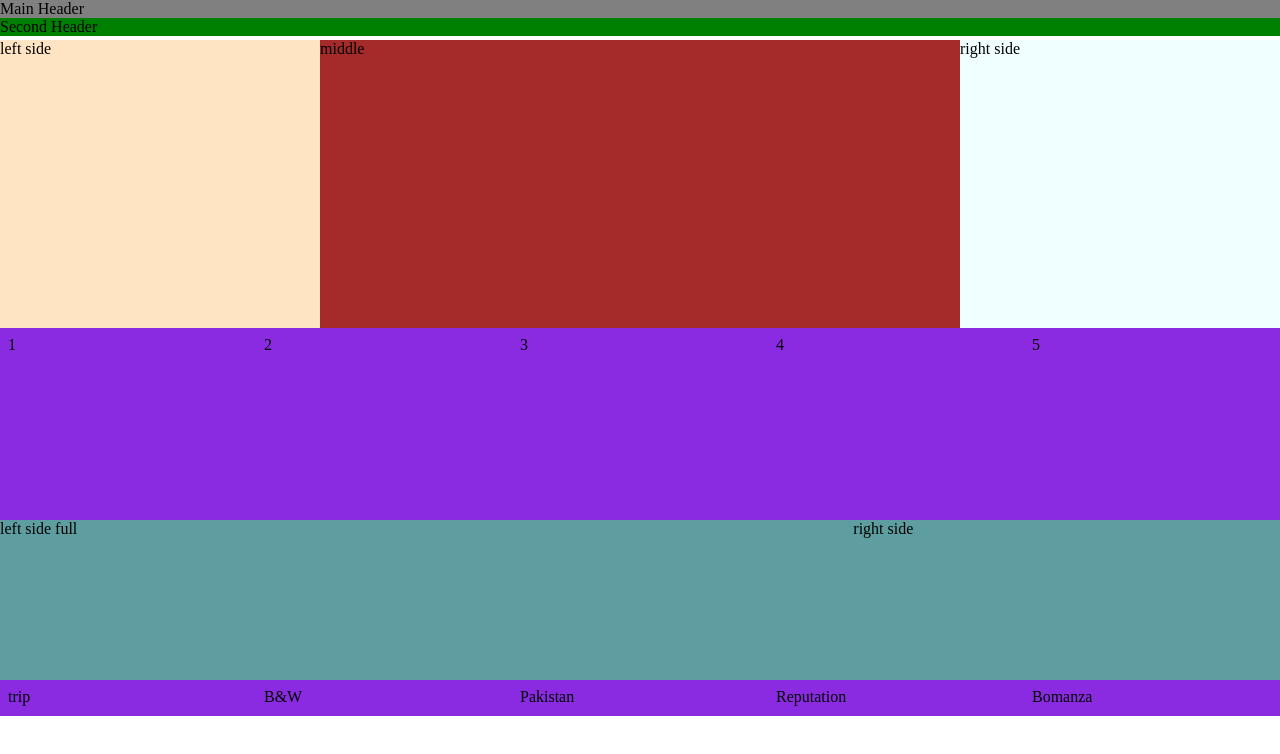
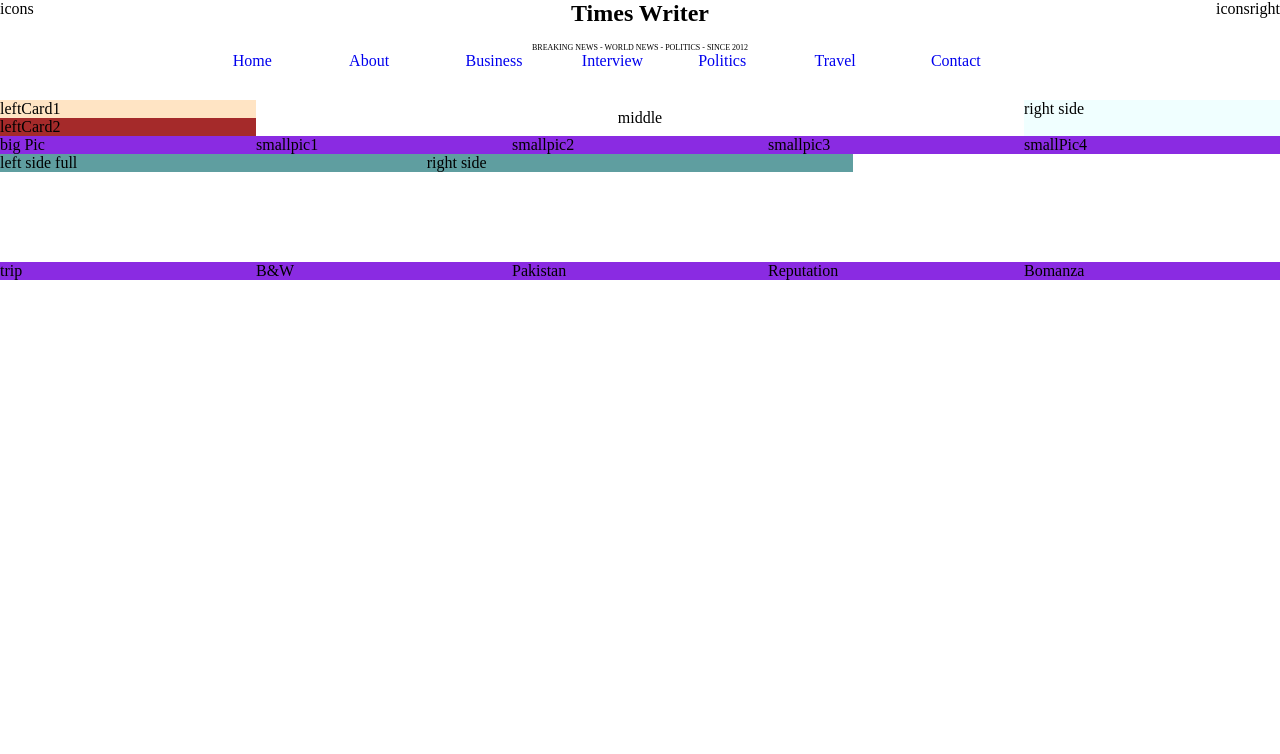
Before and after one commit to elenaRotari/31_05_22_aufgabe, a plain HTML site: page index.html in a window 1280 px wide. Drawn offline with Linux system fonts and the light colour scheme.

Commit message:
added some structure

```diff
--- a/index.html
+++ b/index.html
@@ -9,21 +9,38 @@
   </head>
   <body>
     <header>
-      <div>Main Header</div>
-      <div>Second Header</div>
+      <section class="navContainer1">
+        <div class="iconsLeft">icons</div>
+        <div class="times flexColummn centerDirection">
+          <h1>Times Writer</h1>
+          <p>BREAKING NEWS - WORLD NEWS - POLITICS - SINCE 2012</p>
+        </div>
+
+        <div class="iconsRight">iconsright</div>
+      </section>
+      <section class="navContainer2">
+        <div class="home"><a href="#">Home</a></div>
+        <div class="about"><a href="#">About</a></div>
+        <div class="business"><a href="#">Business</a></div>
+        <div class="interview"><a href="#">Interview</a></div>
+        <div class="politics"><a href="#">Politics</a></div>
+        <div class="travel"><a href="#">Travel</a></div>
+        <div class="contact"><a href="#">Contact</a></div>
+      </section>
     </header>
     <main>
       <section class="firstContainer">
-        <div>left side</div>
-        <div>middle</div>
-        <div>right side</div>
+        <div class="leftCard1 flexColummn">leftCard1</div>
+        <div class="leftCard2 flexColummn">leftCard2</div>
+        <div class="middleCard flexColummn centerDirection">middle</div>
+        <div class="rightCard flexColummn">right side</div>
       </section>
       <section class="businessContainer">
-        <div>1</div>
-        <div>2</div>
-        <div>3</div>
-        <div>4</div>
-        <div>5</div>
+        <div class="big">big Pic</div>
+        <div class="small1">smallpic1</div>
+        <div class="small2">smallpic2</div>
+        <div class="small3">smallpic3</div>
+        <div class="small4">smallPic4</div>
       </section>
       <section class="politicsContainer">
         <div>left side full</div>
--- a/style.css
+++ b/style.css
@@ -3,74 +3,120 @@
   margin: 0;
   box-sizing: border-box;
 }
-
-body {
-  display: grid;
-  height: 100vh;
-  grid-template-rows: 5% 80% 15%;
+a {
+  text-decoration: none;
 }
 header {
-  height: 100%;
+  position: fixed;
+  width: 100%;
+  background-color: white;
+  top: 0;
+}
+.navContainer1 {
+  display: grid;
+  grid-template-columns: repeat(3, 1fr);
+  grid-template-areas: "iconsLeft times iconsRight";
+}
+.iconsLeft {
+  grid-area: iconsLeft;
+}
+.times {
+  grid-area: times;
+}
+.times p {
+  font-size: 0.5rem;
+}
+.iconsRight {
+  grid-area: iconsRight;
+  display: flex;
+  justify-content: flex-end;
+}
+.navContainer2 {
+  display: grid;
+  grid-template-columns: repeat(11, 1fr);
+  grid-template-areas: ". . home about business interview politics travel contact . .";
 }
 
-header :first-child {
-  background-color: grey;
+.home {
+  grid-area: home;
 }
-header :last-child {
-  background-color: green;
+.about {
+  grid-area: about;
 }
-
+.business {
+  grid-area: business;
+}
+.interview {
+  grid-area: interview;
+}
+.politics {
+  grid-area: politics;
+}
+.travel {
+  grid-area: travel;
+}
+.contact {
+  grid-area: contact;
+}
 main {
-  background-color: goldenrod;
+  /* background-color: goldenrod; */
+  padding-top: 100px;
 }
 .firstContainer {
   display: grid;
-  grid-template-columns: 25% 1fr 25%;
-  height: 45%;
+  grid-template-columns: repeat(5, 1fr);
+
   grid-template-areas:
-    "left  middle right"
-    "left  middle right";
+    "leftCard1  middleCard middleCard middleCard rightCard"
+    "leftCard2  middleCard middleCard  middleCard rightCard";
 }
-.firstContainer :first-child {
-  grid-area: left;
+.leftCard1 {
+  grid-area: leftCard1;
   background-color: bisque;
 }
-.firstContainer :nth-child(2) {
-  grid-area: middle;
+.leftCard2 {
+  grid-area: leftCard2;
   background-color: brown;
 }
-.firstContainer :last-child {
-  grid-area: right;
+.middleCard {
+  grid-area: middleCard;
+}
+.rightCard {
+  grid-area: rightCard;
   background-color: azure;
 }
 
-.businessContainer, footer {
+.businessContainer,
+footer {
   display: grid;
 
   grid-template-columns: repeat(5, 1fr);
-  grid-template-rows: 1fr;
-   gap: 1rem;
-  padding: .5rem;
-  height: 30%;
   background-color: blueviolet;
-
 }
 
-.politicsContainer{
-    display: grid;
-    grid-template-columns: 2fr 1fr;
-
-    height: 30%;
-
+.politicsContainer {
+  display: grid;
+  grid-template-columns: repeat(3, 1fr);
+  grid-template-rows: repeat(6, 1fr);
+  grid-template-areas:
+    "big big small1"
+    "big big small2"
+    "big big small3"
+    "big big small4"
+    "big big ."
+    "big big .";
 }
-.politicsContainer div{
-    background-color: cadetblue;
-    gap: 1rem;
+.politicsContainer div {
+  background-color: cadetblue;
+  gap: 1rem;
 }
 
-
+.flexColummn {
+  display: flex;
+  flex-direction: column;
+  gap: 1rem;
 }
-footer {
-
-
+.centerDirection {
+  justify-content: center;
+  align-items: center;
 }
```
